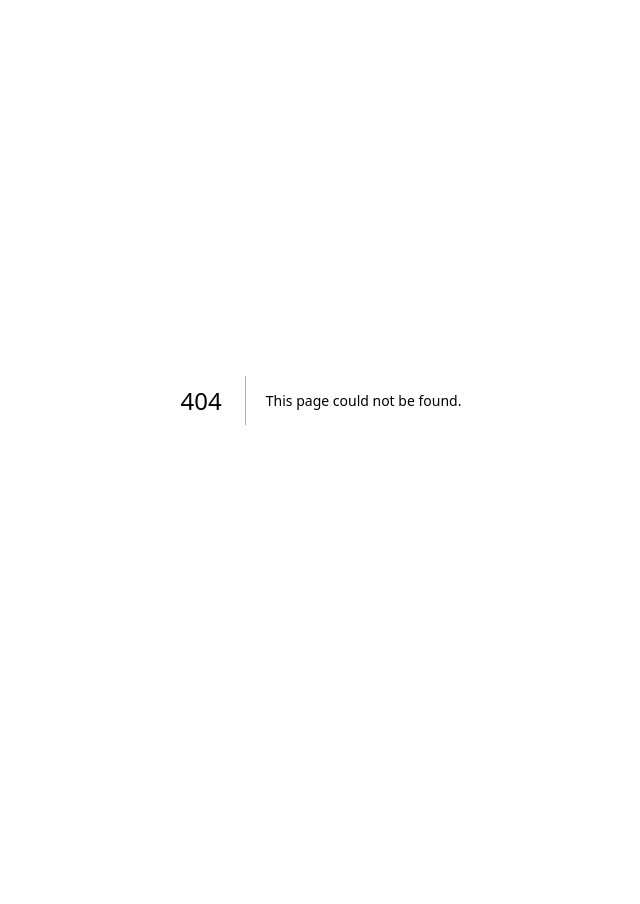
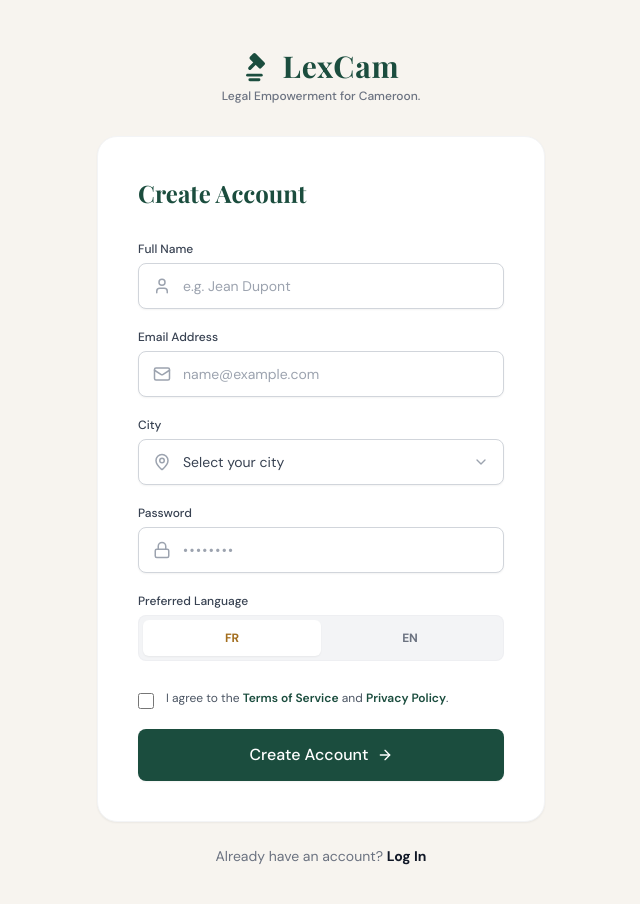
Before and after one commit to chewi-clinton/LexCamAI, a Next.js app in the folder frontend/: page /register in a window 1280 px wide. Before the commit this address had no page. Shown: the top 904 px of the page, without its empty margins (319-959 px from the left). Before the commit the page ends 800 px from the top, so only its background shows below. Built offline with nearby package versions, Linux system fonts and the light colour scheme.

Commit message:
register page for regular users

```diff
--- /dev/null
+++ b/frontend/src/app/(auth)/register/page.jsx
@@ -0,0 +1,158 @@
+'use client';
+import { User, Mail, MapPin, Lock, ChevronDown, ArrowRight } from 'lucide-react';
+import GavelIcon from '@/components/ui/GavelIcon';
+
+export default function SignUp() {
+  return (
+    <div className="min-h-screen bg-background font-sans flex flex-col items-center justify-center py-12 px-4 sm:px-6 lg:px-8">
+
+      {/* Branding */}
+      <div className="text-center mb-8">
+        <div className="flex items-center justify-center gap-2 mb-1">
+          <GavelIcon size={32} />
+          <h1 className="font-serif text-3xl font-bold text-primary tracking-wide">
+            LexCam
+          </h1>
+        </div>
+        <p className="text-xs text-muted font-medium mt-1">
+          Legal Empowerment for Cameroon.
+        </p>
+      </div>
+
+      {/* Form Card */}
+      <div className="bg-surface w-full max-w-md rounded-2xl shadow-sm border border-gray-100 p-8 md:p-10">
+        <h2 className="font-serif text-2xl font-bold text-primary mb-8">
+          Create Account
+        </h2>
+
+        <form className="space-y-5" onSubmit={(e) => e.preventDefault()}>
+
+          {/* Full Name */}
+          <div>
+            <label className="block text-xs font-medium text-gray-700 mb-1.5">
+              Full Name
+            </label>
+            <div className="relative rounded-lg border border-gray-300 shadow-sm focus-within:ring-1 focus-within:ring-primary focus-within:border-primary bg-white transition-shadow">
+              <div className="absolute inset-y-0 left-0 pl-3.5 flex items-center pointer-events-none text-gray-400">
+                <User size={18} />
+              </div>
+              <input
+                type="text"
+                placeholder="e.g. Jean Dupont"
+                className="block w-full pl-11 pr-4 py-3 bg-transparent rounded-lg text-sm text-gray-800 placeholder:text-gray-400 outline-none"
+              />
+            </div>
+          </div>
+
+          {/* Email */}
+          <div>
+            <label className="block text-xs font-medium text-gray-700 mb-1.5">
+              Email Address
+            </label>
+            <div className="relative rounded-lg border border-gray-300 shadow-sm focus-within:ring-1 focus-within:ring-primary focus-within:border-primary bg-white transition-shadow">
+              <div className="absolute inset-y-0 left-0 pl-3.5 flex items-center pointer-events-none text-gray-400">
+                <Mail size={18} />
+              </div>
+              <input
+                type="email"
+                placeholder="name@example.com"
+                className="block w-full pl-11 pr-4 py-3 bg-transparent rounded-lg text-sm text-gray-800 placeholder:text-gray-400 outline-none"
+              />
+            </div>
+          </div>
+
+          {/* City */}
+          <div>
+            <label className="block text-xs font-medium text-gray-700 mb-1.5">
+              City
+            </label>
+            <div className="relative rounded-lg border border-gray-300 shadow-sm bg-white cursor-pointer hover:bg-gray-50/50 transition-colors">
+              <div className="absolute inset-y-0 left-0 pl-3.5 flex items-center pointer-events-none text-gray-400">
+                <MapPin size={18} />
+              </div>
+              <select
+                className="block w-full pl-11 pr-10 py-3 bg-transparent rounded-lg text-sm text-gray-700 appearance-none outline-none cursor-pointer"
+                defaultValue=""
+              >
+                <option value="" disabled>Select your city</option>
+                <option value="yaounde">Yaoundé</option>
+                <option value="douala">Douala</option>
+                <option value="bamenda">Bamenda</option>
+                <option value="bafoussam">Bafoussam</option>
+                <option value="garoua">Garoua</option>
+              </select>
+              <div className="absolute inset-y-0 right-0 pr-3.5 flex items-center pointer-events-none text-gray-400">
+                <ChevronDown size={16} />
+              </div>
+            </div>
+          </div>
+
+          {/* Password */}
+          <div>
+            <label className="block text-xs font-medium text-gray-700 mb-1.5">
+              Password
+            </label>
+            <div className="relative rounded-lg border border-gray-300 shadow-sm focus-within:ring-1 focus-within:ring-primary focus-within:border-primary bg-white transition-shadow">
+              <div className="absolute inset-y-0 left-0 pl-3.5 flex items-center pointer-events-none text-gray-400">
+                <Lock size={18} />
+              </div>
+              <input
+                type="password"
+                placeholder="••••••••"
+                className="block w-full pl-11 pr-4 py-3 bg-transparent rounded-lg text-sm text-gray-800 placeholder:text-gray-400 outline-none tracking-widest"
+              />
+            </div>
+          </div>
+
+          {/* Language Toggle */}
+          <div>
+            <label className="block text-xs font-medium text-gray-700 mb-1.5">
+              Preferred Language
+            </label>
+            <div className="bg-gray-100 p-1 rounded-lg grid grid-cols-2 text-center text-xs font-bold border border-gray-200/40">
+              <button type="button" className="bg-white text-accent-dark py-2.5 rounded-md shadow-sm transition-all">
+                FR
+              </button>
+              <button type="button" className="text-muted hover:text-gray-800 py-2.5 transition-colors">
+                EN
+              </button>
+            </div>
+          </div>
+
+          {/* Terms */}
+          <div className="flex items-start gap-3 pt-2">
+            <input
+              id="terms"
+              type="checkbox"
+              className="mt-1 h-4 w-4 rounded border-gray-300 text-primary focus:ring-primary/20 accent-primary cursor-pointer"
+            />
+            <label htmlFor="terms" className="text-xs text-gray-600 leading-relaxed cursor-pointer select-none">
+              I agree to the{' '}
+              <a href="#" className="font-semibold text-primary hover:underline">Terms of Service</a>
+              {' '}and{' '}
+              <a href="#" className="font-semibold text-primary hover:underline">Privacy Policy</a>.
+            </label>
+          </div>
+
+          {/* Submit */}
+          <button
+            type="submit"
+            className="w-full bg-primary hover:bg-primary-light transition-colors text-white py-3.5 px-4 rounded-lg font-medium text-sm md:text-base flex items-center justify-center gap-2 shadow-sm"
+          >
+            Create Account
+            <ArrowRight size={16} />
+          </button>
+
+        </form>
+      </div>
+
+      <p className="text-center text-sm text-muted mt-6">
+        Already have an account?{' '}
+        <a href="/login" className="font-bold text-gray-900 hover:underline">
+          Log In
+        </a>
+      </p>
+
+    </div>
+  );
+}
```
